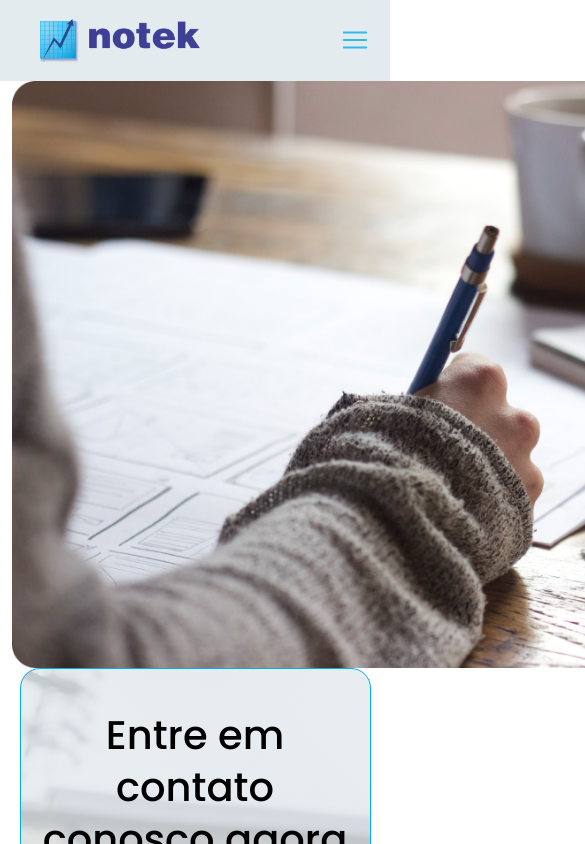
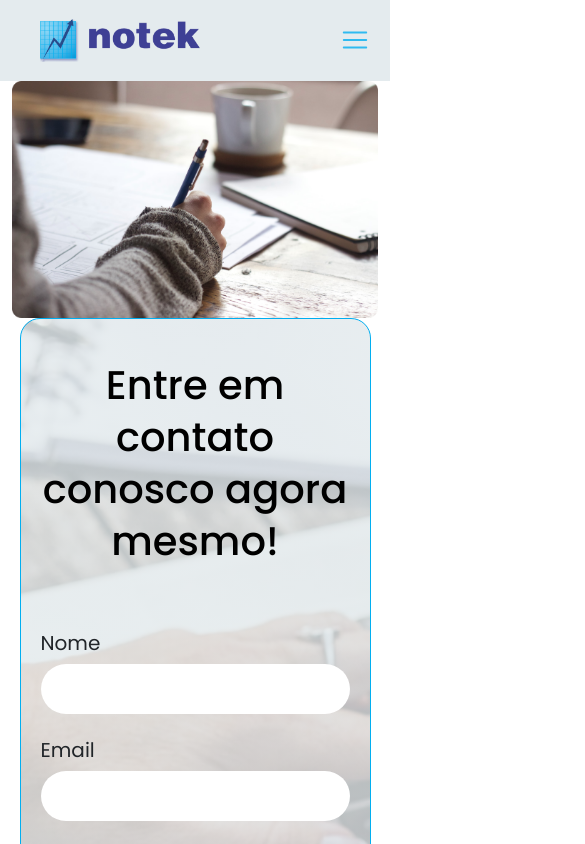
Before and after one commit to M1SS1NGHU3S/notekTemp, a React (Create React App) app: page /noticias/1 in a window 390 px wide. Shown: the top 844 px of the page, 585 px wide, since content can reach past the window. Built offline with nearby package versions, Linux system fonts and the light colour scheme.

Commit message:
BlogHeader responsive

```diff
--- a/src/sections/BlogPage.css
+++ b/src/sections/BlogPage.css
@@ -11,3 +11,57 @@
 .blog-header--img {
     width: 907.2px;
 }
+
+@media (max-width: 1400px) {
+    .blog-header {
+        grid-template-columns: 781.2px 283.56px;
+        column-gap: 51.24px;
+    }
+
+    .blog-header--img {
+        width: 781.2px;
+    }
+}
+
+@media (max-width: 1200px) {
+    .blog-header {
+        grid-template-columns: 608.4px 283.56px;
+        column-gap: 44.04px;
+    }
+
+    .blog-header--img {
+        width: 608.4px;
+    }
+}
+
+@media (max-width: 992px) {
+    .blog-header {
+        display: grid;
+        width: inherit;
+        grid-template-columns: auto;
+    }
+
+    .blog-header--img {
+        width: 696px;
+    }
+
+    .blog-header--noticias {
+        display: none;
+    }
+}
+
+@media (max-width: 768px) {
+    .blog-header--img {
+        width: 516px;
+        align-content: center;
+        align-items: center;
+        justify-content: center;
+    }
+}
+
+@media (max-width: 576px) {
+    .blog-header--img {
+        width: inherit;
+        margin: 0 auto 0 auto;
+    }
+}
```
